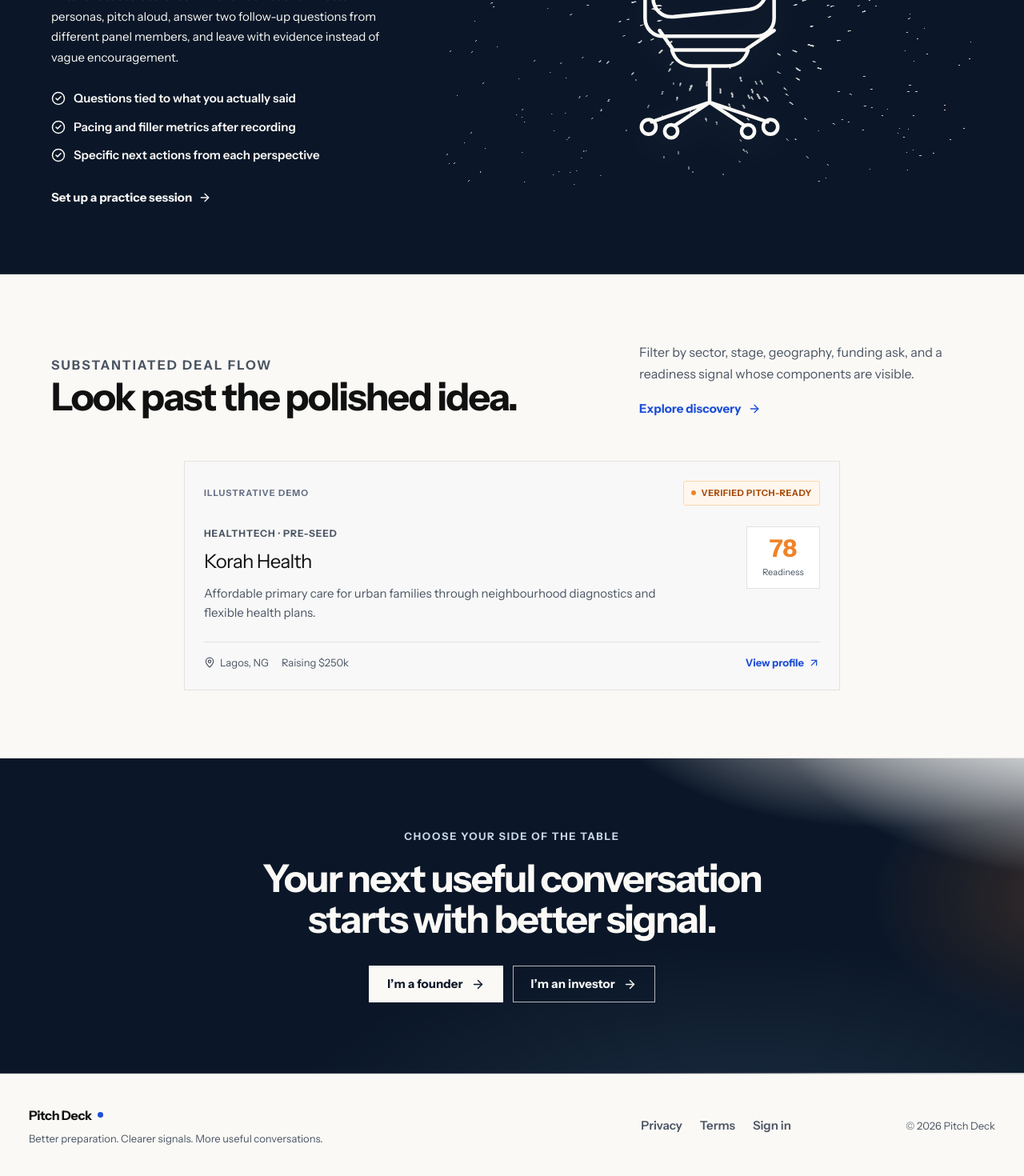
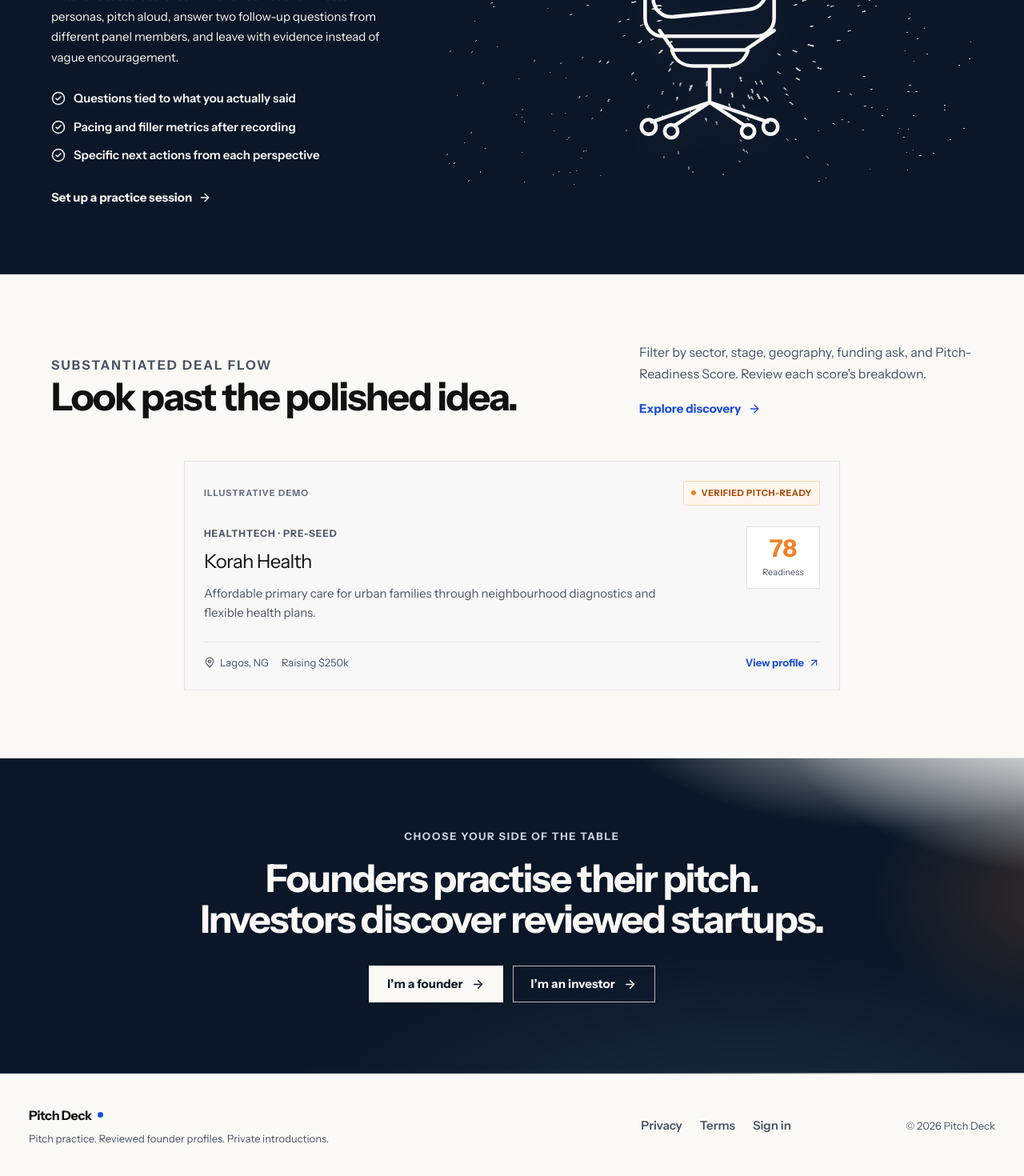
Before and after one commit to derick-okereke/Pitch-Deck, a Next.js app: page / in a window 1280 px wide. Shown: the part 1911-3381 px from the top of the page at 80% size. Built offline with nearby package versions, Linux system fonts and the light colour scheme; no server answers.

Commit message:
Clarify readiness copy and heading spacing

```diff
--- a/src/app/discover/discovery-explorer.tsx
+++ b/src/app/discover/discovery-explorer.tsx
@@ -93,7 +93,7 @@ export function DiscoveryExplorer({ filters, result, loadError, filterIssue, acc
       <SiteHeader workspaceHref="/discover" workspaceLabel="Investor workspace" />
       <div className="directory-intro">
         <div><h1>Find founders who did the preparation.</h1><p className="directory-welcome">Welcome back, {accountName}. Your directory contains only profiles that passed review and remain published.</p></div>
-        <div className="directory-intro-copy"><p>Search by business fit, then inspect the evidence behind each readiness signal before opening a private introduction.</p><Link href="/investor/profile">Edit investment profile</Link></div>
+        <div className="directory-intro-copy"><p>Search by business fit, then review each founder&apos;s Pitch-Readiness Score and breakdown before requesting a private introduction.</p><Link href="/investor/profile">Edit investment profile</Link></div>
       </div>
       <div className="filter-bar" role="search" aria-label="Filter published startups">
         <label className="search-field"><Search size={18} /><span className="sr-only">Search startups</span><input value={query} maxLength={100} onChange={(event) => updateQuery(event.target.value)} placeholder="Search company, problem, or solution" /></label>
@@ -121,7 +121,7 @@ export function DiscoveryExplorer({ filters, result, loadError, filterIssue, acc
     </section>
 
     <main className="directory-layout">
-      <aside className="directory-rail"><p className="rail-label">Published index</p><strong>{result.total.toString().padStart(2, "0")}</strong><span>matching profiles</span><hr /><p>Ordered by readiness signal, then most recently reviewed.</p><div className="legend"><span><i className="amber-dot" /> Earned badge</span><span><i className="grey-dot" /> Content reviewed</span></div></aside>
+      <aside className="directory-rail"><p className="rail-label">Published index</p><strong>{result.total.toString().padStart(2, "0")}</strong><span>matching profiles</span><hr /><p>Highest Pitch-Readiness Score first, then most recently reviewed.</p><div className="legend"><span><i className="amber-dot" /> Earned badge</span><span><i className="grey-dot" /> Content reviewed</span></div></aside>
       <section className="results-list" aria-live="polite" aria-busy="false">
         <div className="results-heading"><div><h2>{result.total === 1 ? "1 published startup" : `${result.total} published startups`}</h2><p>Page {result.page}{result.pageCount > 0 ? ` of ${result.pageCount}` : ""}</p></div>{hasFilters && <Link href="/discover"><X size={15} /> Clear filters</Link>}</div>
         {loadError ? <div className="empty-state error-state"><CircleAlert size={25} /><h2>Discovery could not load.</h2><p>No filter or profile data was changed. Check the connection and try again.</p><button className="button button-dark" onClick={() => router.refresh()}>Try again</button></div> : result.items.length > 0 ? result.items.map((startup) => <StartupCard startup={startup} key={startup.id} />) : <div className="empty-state"><span>00</span><h2>{hasFilters ? "No profiles match this combination." : "No founders are published yet."}</h2><p>{hasFilters ? "Broaden the selected filters. Currency ranges compare only like-for-like; Pitch Deck never invents an exchange rate." : "Profiles appear here only after they pass review and are published. Nothing has been hidden behind a demo result."}</p>{hasFilters ? <Link className="button button-dark" href="/discover">Reset filters</Link> : <Link className="button button-light" href="/investor/profile">Review your investment profile</Link>}</div>}
--- a/src/app/investor/profile/profile-form.tsx
+++ b/src/app/investor/profile/profile-form.tsx
@@ -97,7 +97,7 @@ export function InvestorProfileForm({ accountName, profile }: { accountName: str
           <p>Founders will only see a safe professional summary after an introduction starts.</p>
           <dl>
             <div><dt>Profile visibility</dt><dd>Private</dd></div>
-            <div><dt>Email-domain signal</dt><dd>{profile?.domain_signal ? "Firm email matched" : "Unverified"}</dd></div>
+            <div><dt>Email domain check</dt><dd>{profile?.domain_signal ? "Firm email matched" : "Unverified"}</dd></div>
           </dl>
           <details><summary><CircleHelp size={15} /> What “Unverified” means</summary><p>An empty operator allowlist is valid. We do not treat a business email, Gmail address, or LinkedIn link as proof of identity or funds.</p></details>
         </aside>
--- a/src/app/layout.tsx
+++ b/src/app/layout.tsx
@@ -4,7 +4,7 @@ import "./globals.css";
 
 export const metadata: Metadata = {
   title: { default: "Pitch Deck", template: "%s · Pitch Deck" },
-  description: "Practise your pitch, earn a readiness signal, and get discovered by the right investors.",
+  description: "Practise your pitch, earn a Pitch-Readiness Score, and get discovered by the right investors.",
 };
 
 export default function RootLayout({ children }: Readonly<{ children: React.ReactNode }>) {
--- a/src/app/page.tsx
+++ b/src/app/page.tsx
@@ -66,7 +66,7 @@ export default async function Home() {
         <section className="content-panel process-panel" id="how-it-works">
           <div className="section-heading centered-heading">
             <p className="eyebrow">The structured pathway</p>
-            <h2>Prepare better. Pitch clearly.<br />Get discovered.</h2>
+            <h2>Prepare better. Pitch clearly.<br />{" "}Get discovered.</h2>
           </div>
           <PathwayInfographic />
         </section>
@@ -89,14 +89,14 @@ export default async function Home() {
         <section className="content-panel discovery-preview" id="for-investors">
           <div className="section-heading split-heading">
             <div><p className="eyebrow">Substantiated deal flow</p><h2>Look past the polished idea.</h2></div>
-            <div><p>Filter by sector, stage, geography, funding ask, and a readiness signal whose components are visible.</p><Link className="inline-link" href={investorHref}>Explore discovery <ArrowRight size={16} /></Link></div>
+            <div><p>Filter by sector, stage, geography, funding ask, and Pitch-Readiness Score. Review each score&apos;s breakdown.</p><Link className="inline-link" href={investorHref}>Explore discovery <ArrowRight size={16} /></Link></div>
           </div>
           <div className="preview-card-wrap"><StartupCard startup={startups[0]} /></div>
         </section>
 
         <section className="closing-panel">
           <p className="eyebrow">Choose your side of the table</p>
-          <h2>Your next useful conversation<br />starts with better signal.</h2>
+          <h2>Founders practise their pitch.<br />{" "}Investors discover reviewed startups.</h2>
           <div className="hero-actions">
             <Link className="button button-dark" href={practiceHref}>{account?.role === "founder" ? "Continue practising" : "I’m a founder"} <ArrowRight size={17} /></Link>
             <Link className="button button-light" href={investorHref}>I’m an investor <ArrowRight size={17} /></Link>
--- a/src/app/simulator/[id]/report/page.tsx
+++ b/src/app/simulator/[id]/report/page.tsx
@@ -145,7 +145,7 @@ export default async function SimulatorReportPage({ params }: { params: Promise<
           <ReportAudioControl canSelect={readiness.canSelectPublicAudio} recordedAt={simulatorReport.recordedAt} duration={simulatorReport.pitchDuration} reason="Demo fixtures and free-started sessions cannot be selected as public pitch audio." />
 
           <section>
-            <h2>Delivery signals</h2>
+            <h2>Delivery metrics</h2>
             <dl className="delivery-metrics"><div><dt><Gauge size={15} /> Pitch pace</dt><dd>{simulatorReport.pitchPace} <small>WPM</small></dd><span>Including pauses</span></div><div><dt><Gauge size={15} /> Answer pace</dt><dd>{simulatorReport.answerPace} <small>WPM</small></dd><span>Including pauses</span></div><div><dt><AudioLines size={15} /> Detected fillers</dt><dd>{simulatorReport.fillerMatches}</dd><span>{simulatorReport.fillerTokenCount} matched words · {simulatorReport.fillerPercent}% · {simulatorReport.fillerPhrases.join(", ")}</span></div><div><dt><Clock3 size={15} /> Recorded speech</dt><dd>{simulatorReport.totalDuration}</dd><span>Pitch and answer</span></div></dl>
             <p className="metric-caveat">Speech-to-text may remove hesitations. A low count is not proof that none were audible.</p>
           </section>
--- a/src/components/pitch-signal.tsx
+++ b/src/components/pitch-signal.tsx
@@ -23,7 +23,7 @@ export function PitchSignal() {
   return (
     <div className="signal-wrap" ref={ref} data-active={active}>
       <div className="signal-label-row" aria-hidden="true">
-        <span>Pitch signal</span>
+        <span>Pitch readiness</span>
         <span>Illustrative demo</span>
       </div>
       <svg className="pitch-signal" viewBox="0 0 650 400" role="img" aria-labelledby="signal-title signal-desc">
@@ -67,7 +67,7 @@ export function PitchSignal() {
           <path d="M592 126 l7 7 13-16" />
         </g>
         <text x="72" y="56" className="diagram-kicker">ONE PITCH · THREE PERSPECTIVES</text>
-        <text x="72" y="88" className="diagram-title">Signal, before introduction.</text>
+        <text x="72" y="88" className="diagram-title">From pitch to introduction.</text>
       </svg>
       <div className="signal-mobile" aria-hidden="true">
         <span className="mobile-founder">Pitch</span><i />
--- a/src/components/simulator/live-simulator-report.tsx
+++ b/src/components/simulator/live-simulator-report.tsx
@@ -98,7 +98,7 @@ export function LiveSimulatorReport({ activePro, createdAt, deliveryPoints, feed
 
         <aside className="report-sidebar">
           <section className="readiness-impact"><div className="readiness-impact-heading"><ShieldCheck size={19} /><div><h2>Session result</h2><p>{new Intl.DateTimeFormat("en-GB", { dateStyle: "medium" }).format(new Date(createdAt))}</p></div></div><strong className="readiness-impact-value">{deliveryPoints}<span>/10 delivery</span></strong><dl><div><dt>Session score</dt><dd>{sessionPoints}/100</dd></div><div><dt>Public contribution</dt><dd>{readiness.deliveryContribution}/10</dd></div>{publicReadiness !== null ? <div><dt>Public readiness</dt><dd>{publicReadiness}/100</dd></div> : null}</dl></section>
-          <section><h2>Delivery signals</h2><dl className="delivery-metrics"><div><dt><Gauge size={15} /> Pitch pace</dt><dd>{pitch.words_per_minute ?? "—"} <small>WPM</small></dd><span>Average including pauses</span></div>{answers.map((answer) => <div key={answer.question_index}><dt><Gauge size={15} /> Answer {answer.question_index} pace</dt><dd>{answer.words_per_minute ?? "—"} <small>WPM</small></dd><span>Average including pauses</span></div>)}<div><dt><MessageSquareText size={15} /> Detected fillers</dt><dd>{allFillerMatches}</dd><span>{allFillerTokens} matched transcript words</span></div></dl><p className="metric-caveat">Speech-to-text may remove hesitations. A low count is not proof that none were audible.</p></section>
+          <section><h2>Delivery metrics</h2><dl className="delivery-metrics"><div><dt><Gauge size={15} /> Pitch pace</dt><dd>{pitch.words_per_minute ?? "—"} <small>WPM</small></dd><span>Average including pauses</span></div>{answers.map((answer) => <div key={answer.question_index}><dt><Gauge size={15} /> Answer {answer.question_index} pace</dt><dd>{answer.words_per_minute ?? "—"} <small>WPM</small></dd><span>Average including pauses</span></div>)}<div><dt><MessageSquareText size={15} /> Detected fillers</dt><dd>{allFillerMatches}</dd><span>{allFillerTokens} matched transcript words</span></div></dl><p className="metric-caveat">Speech-to-text may remove hesitations. A low count is not proof that none were audible.</p></section>
           <section className="report-next-step"><h2>Practise the strongest next action</h2><p>{feedback.categories.slice().sort((a, b) => a.rating - b.rating)[0]?.next_step}</p><Link className="button button-dark" href="/simulator/new"><RotateCcw size={16} /> Start another practice</Link></section>
           <section className="private-report-note"><LockKeyhole size={18} /><h2>This report stays private</h2><p>Investors cannot see the Q&amp;A, transcripts, coaching notes, or stored audio. Publication is always a separate explicit choice.</p></section>
         </aside>
--- a/src/components/site-footer.tsx
+++ b/src/components/site-footer.tsx
@@ -5,7 +5,7 @@ export function SiteFooter() {
     <footer className="site-footer">
       <div>
         <Link className="wordmark footer-mark" href="/">Pitch Deck<span className="wordmark-dot" aria-hidden="true" /></Link>
-        <p>Better preparation. Clearer signals. More useful conversations.</p>
+        <p>Pitch practice. Reviewed founder profiles. Private introductions.</p>
       </div>
       <div className="footer-links" aria-label="Footer navigation">
         <Link href="/privacy">Privacy</Link>
--- a/src/data/startups.ts
+++ b/src/data/startups.ts
@@ -94,7 +94,7 @@ export const startups: Startup[] = [
     ask: "₦35m",
     score: 63,
     verified: false,
-    problem: "Teachers often receive useful assessment signals too late.",
+    problem: "Teachers often receive useful assessment results too late.",
     solution: "Classwell turns weekly exercises into small, actionable intervention groups.",
     traction: "Illustrative demo data only.",
   },
```
